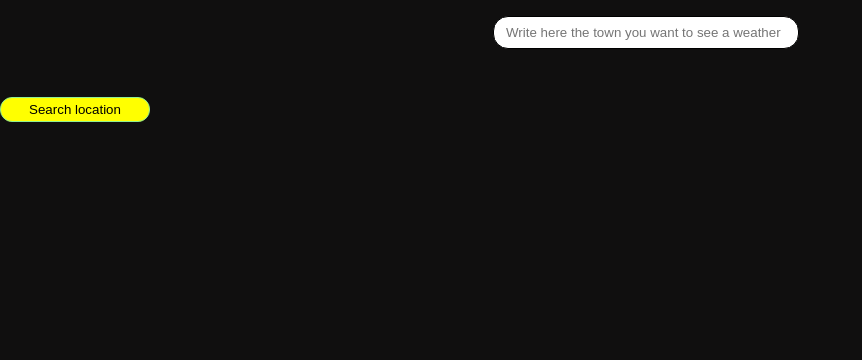
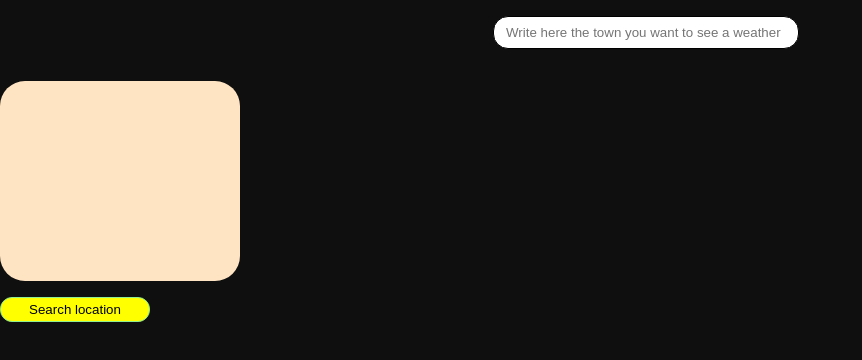
Before and after one commit to Majkan1/weather-app, a React (Vite) app: page / in a window 1280 px wide. Shown: the top 360 px of the page, without its empty margins (0-862 px from the left). Built offline with nearby package versions, Linux system fonts and the light colour scheme.

Commit message:
Add better functionality to the ul

```diff
--- a/src/App.css
+++ b/src/App.css
@@ -26,6 +26,11 @@ ul{
     display:flex;
     flex-direction:column;
     justify-content:center;
+    text-align: center;
+    background-color:bisque;
+    border-radius:25px;
+    width:200px;
+    height:200px;
 }
 button{
     width:150px;
```
